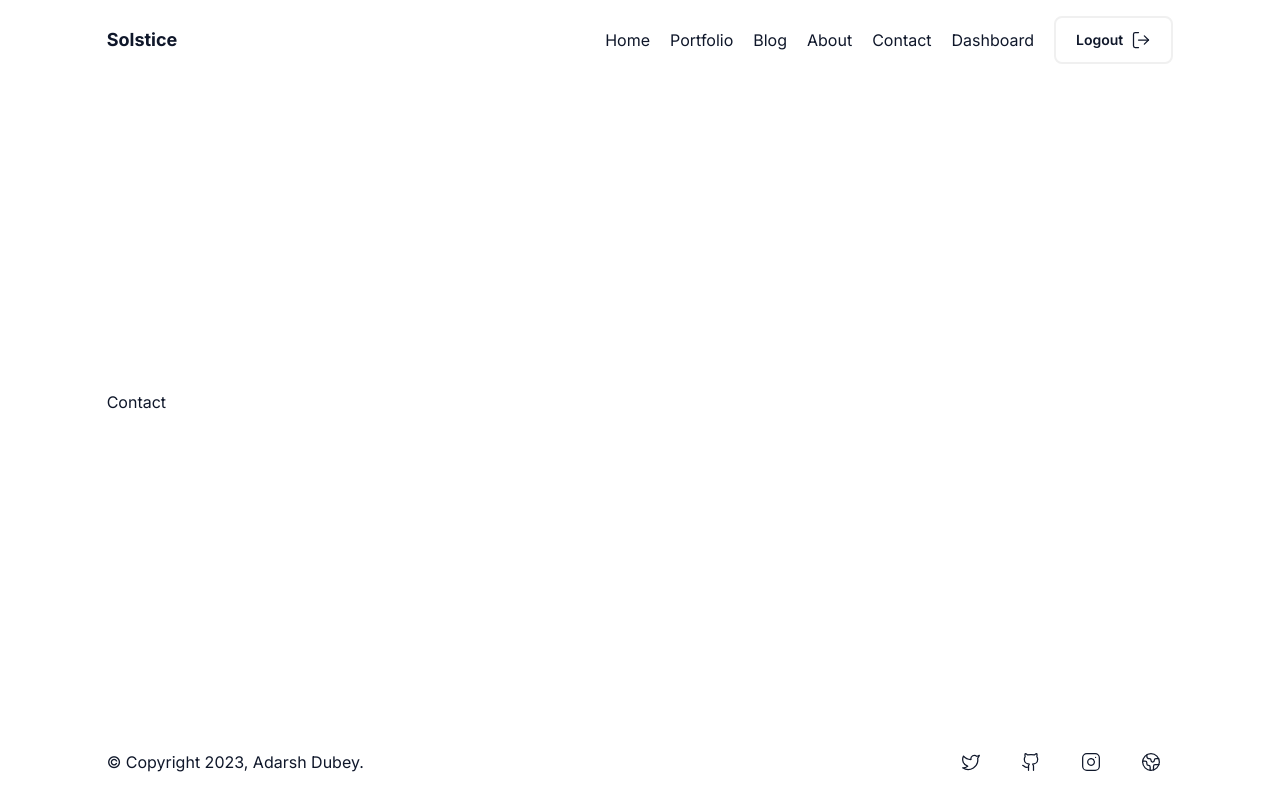
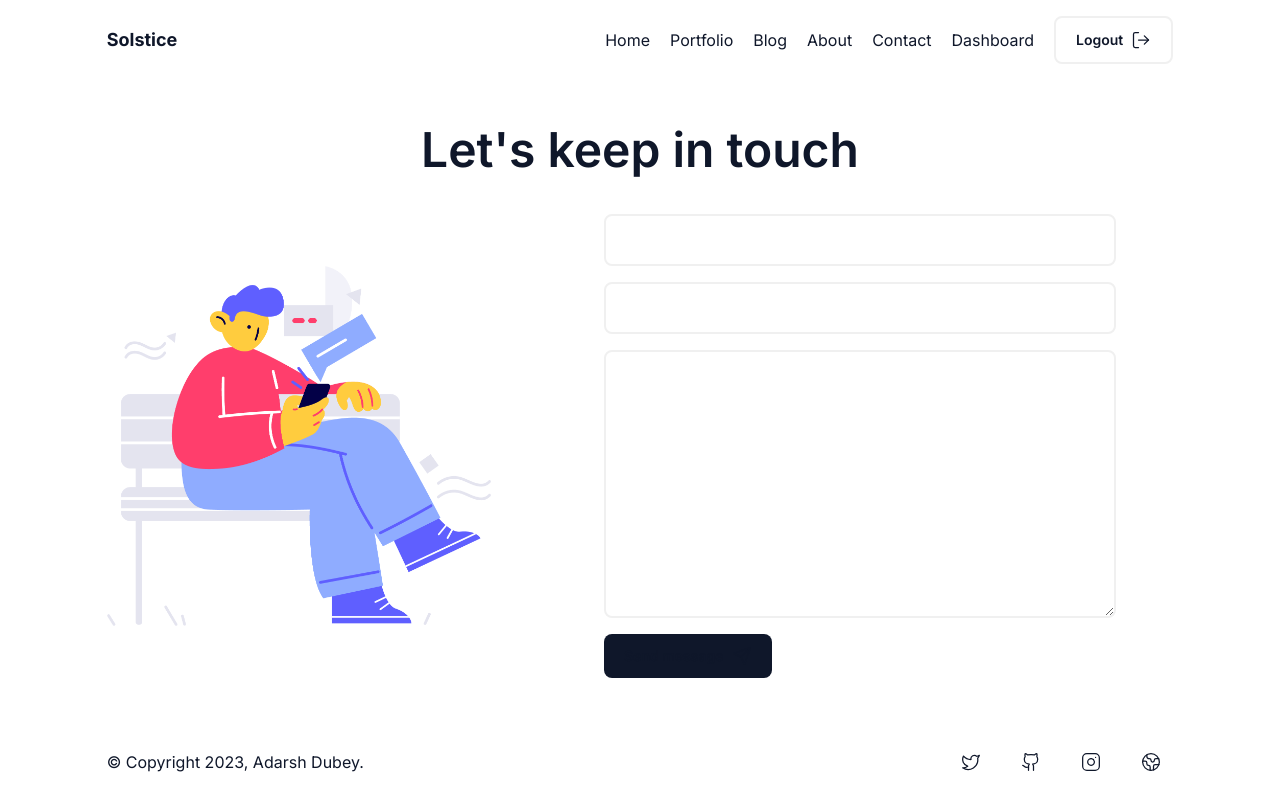
Before and after one commit to inclinedadarsh/solstice, a Next.js app: page /contact in a window 1280 px wide. Built offline with nearby package versions, Linux system fonts and the light colour scheme.

Commit message:
feat(frontend): :sparkles: add contact component
added contact component. still need to handle events in it

```diff
--- a/app/contact/page.jsx
+++ b/app/contact/page.jsx
@@ -1,5 +1,50 @@
+import Image from 'next/image';
+import { Send } from 'lucide-react';
+import contactImg from '@/assets/contact.png';
+import CustomButton from '@/components/CustomButton';
+
 const Contact = () => {
-	return <div>Contact</div>;
+	return (
+		<div className="flex flex-col gap-10">
+			<h1 className="md:text-5xl text-3xl font-semibold text-center">
+				Let&apos;s keep in touch
+			</h1>
+			<div className="flex gap-14 items-center">
+				<div className="md:max-w-sm max-w-sm">
+					<Image
+						src={contactImg}
+						alt="Contact Me"
+						className="max-w-full"
+					/>
+				</div>
+				<div className="flex-1">
+					<form className="flex flex-col max-w-lg mx-auto gap-4">
+						<input
+							type="text"
+							className="border-2 rounded-lg border-secondary-bg dark:border-secondary-bg--dark px-4 py-3 bg-primary-bg dark:bg-primary-bg--dark"
+						/>
+						<input
+							type="text"
+							className="border-2 rounded-lg border-secondary-bg dark:border-secondary-bg--dark px-4 py-3 bg-primary-bg dark:bg-primary-bg--dark"
+						/>
+						<textarea
+							name=""
+							id=""
+							cols="30"
+							rows="10"
+							className="border-2 rounded-lg border-secondary-bg dark:border-secondary-bg--dark px-4 py-3 bg-primary-bg dark:bg-primary-bg--dark"
+						/>
+						<CustomButton
+							text="Send message"
+							url=""
+							type="primary"
+							icon={<Send size={20} strokeWidth={1.5} />}
+						/>
+					</form>
+				</div>
+			</div>
+		</div>
+	);
 };
 
 export default Contact;
```
Also changed, not shown: assets/contact.png (added).
